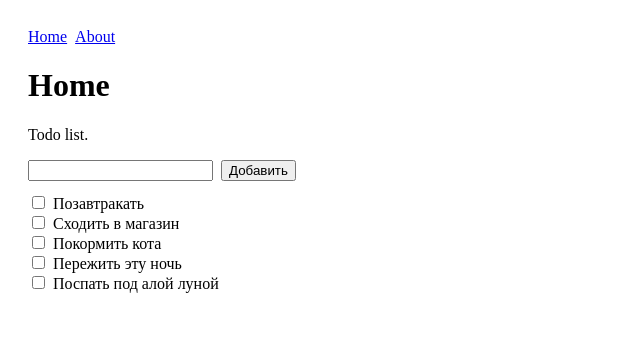
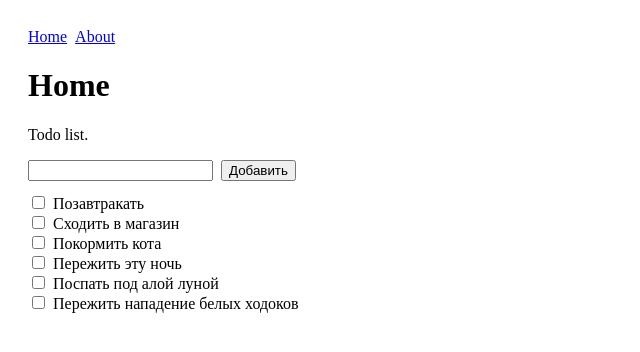
Before and after one commit to kantikYang/infost, a React (Create React App) app: page / in a window 1280 px wide. Shown: the top 352 px of the page, without its empty margins (0-640 px from the left). Built offline with nearby package versions, Linux system fonts and the light colour scheme.

Commit message:
chore: added also one todo

```diff
--- a/src/store.ts
+++ b/src/store.ts
@@ -12,6 +12,7 @@ const items = [
   "Покормить кота",
   "Пережить эту ночь",
   "Поспать под алой луной",
+  "Пережить нападение белых ходоков",
 ]
 
 const DEFAULT_STATE = { items, done: {}, text: "" }
```
